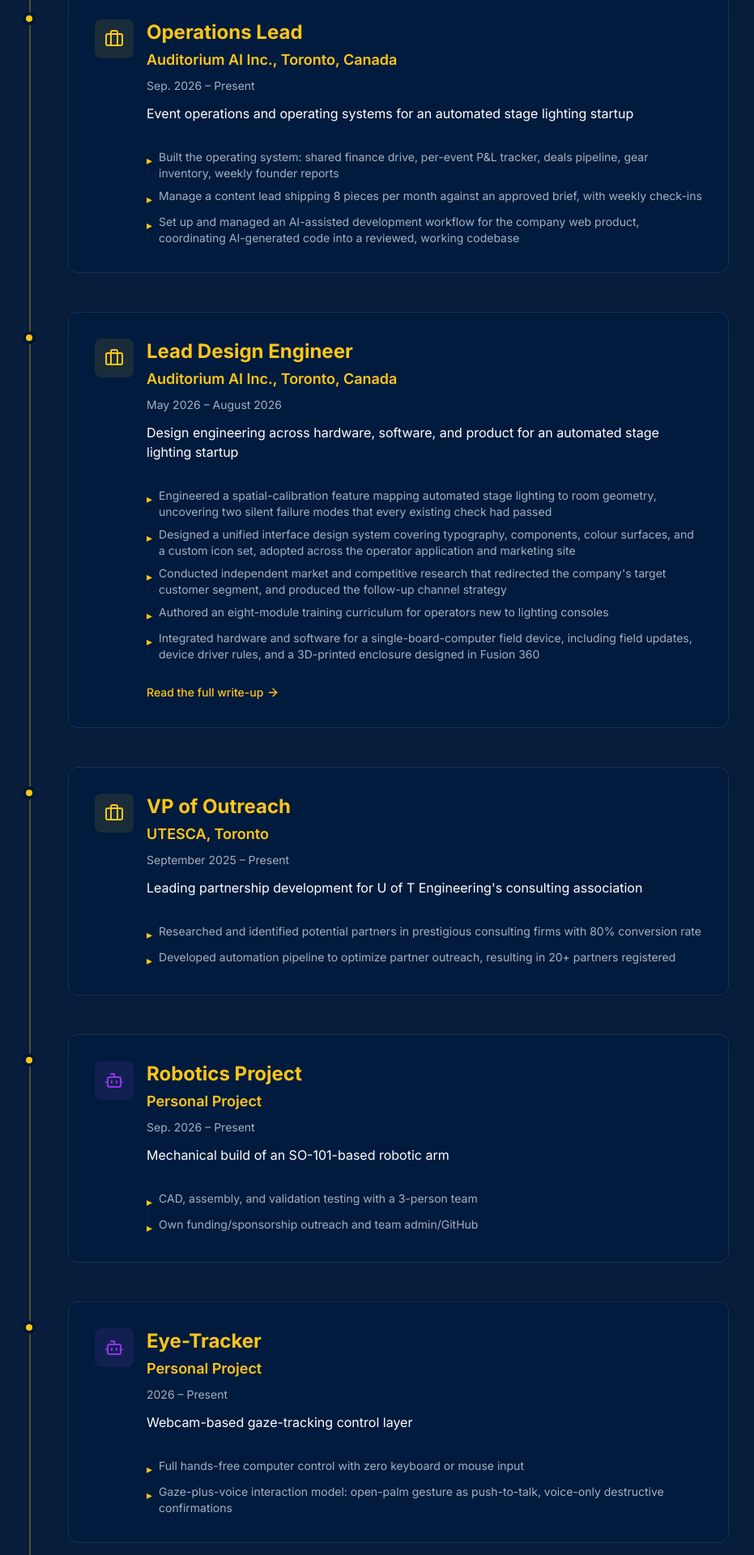
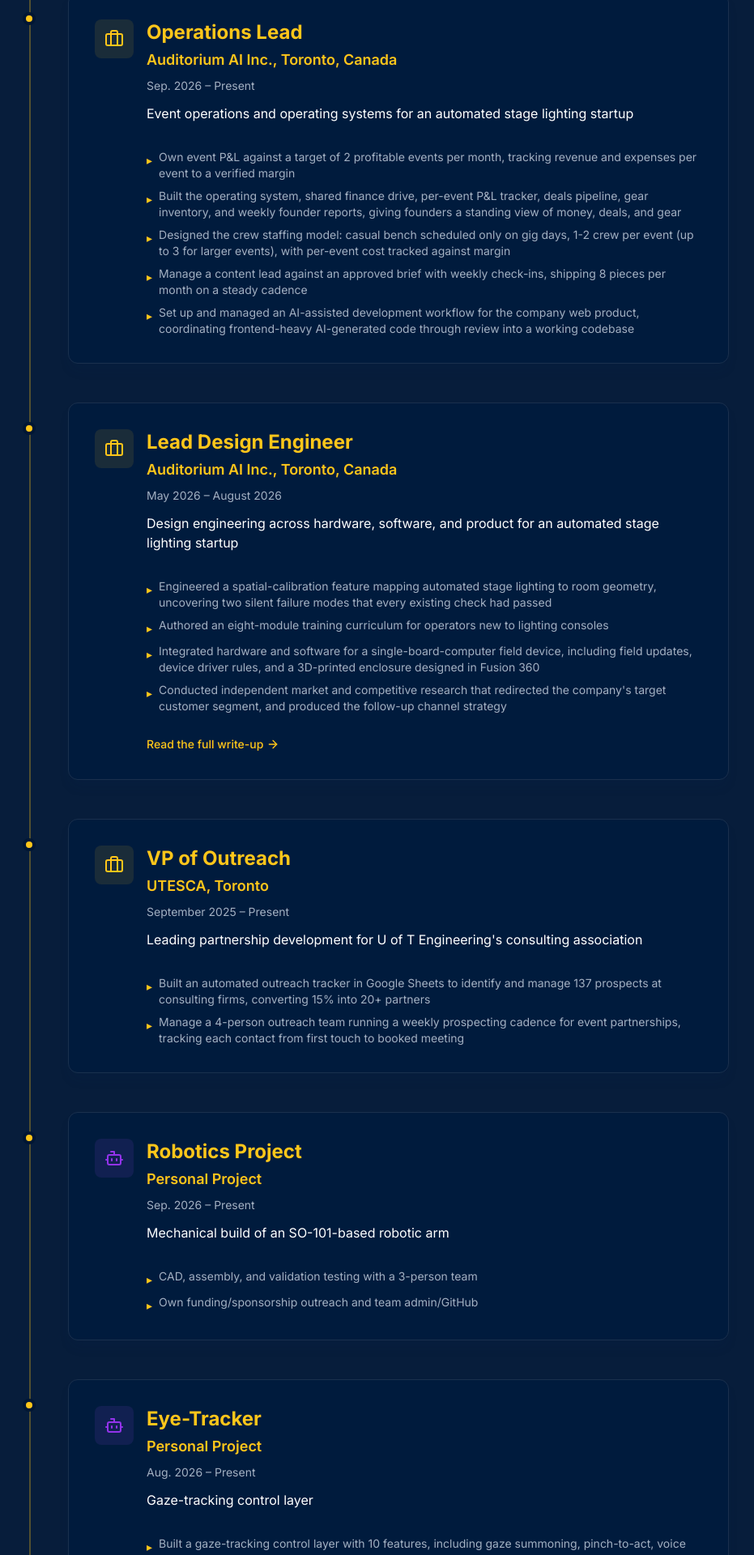
Before and after one commit to johnny-auditoriumAI/johnny-carvalho, a React (Vite) app: page / in a window 1280 px wide. Shown: the part 2508-4428 px from the top of the page at 81% size, without its empty margins (188-1119 px from the left). Built offline with nearby package versions, Linux system fonts and the light colour scheme; the HTML template or start-up script is replaced by a standard one.

Commit message:
Sync Experience bullets with resume bank: UTESCA 15%, eye-tracker 10 features, remove unverified design-system claim

```diff
--- a/src/components/Experience.tsx
+++ b/src/components/Experience.tsx
@@ -35,14 +35,18 @@ const Experience = () => {
         : "Event operations and operating systems for an automated stage lighting startup",
       highlights: language === "pt"
         ? [
-            "Construí o sistema operacional: drive financeiro compartilhado, rastreador de P&L por evento, pipeline de negócios, inventário de equipamentos e relatórios semanais aos fundadores",
-            "Gerencio uma líder de conteúdo que entrega 8 peças por mês com base em brief aprovado, com check-ins semanais",
-            "Configurei e gerenciei um fluxo de desenvolvimento assistido por IA para o produto web da empresa, coordenando código gerado por IA em uma base de código revisada e funcional"
+            "Responsável pelo P&L dos eventos com meta de 2 eventos lucrativos por mês, acompanhando receita e despesas por evento até uma margem verificada",
+            "Construí o sistema operacional: drive financeiro compartilhado, rastreador de P&L por evento, pipeline de negócios, inventário de equipamentos e relatórios semanais aos fundadores, dando aos fundadores uma visão permanente de dinheiro, negócios e equipamentos",
+            "Desenhei o modelo de escalação da equipe: banco de talentos casual escalado apenas nos dias de evento, 1-2 membros por evento (até 3 para eventos maiores), com custo por evento acompanhado em relação à margem",
+            "Gerencio uma líder de conteúdo com base em brief aprovado e check-ins semanais, entregando 8 peças por mês em cadência constante",
+            "Configurei e gerenciei um fluxo de desenvolvimento assistido por IA para o produto web da empresa, coordenando código gerado por IA com foco em frontend por meio de revisão até uma base de código funcional"
           ]
         : [
-            "Built the operating system: shared finance drive, per-event P&L tracker, deals pipeline, gear inventory, weekly founder reports",
-            "Manage a content lead shipping 8 pieces per month against an approved brief, with weekly check-ins",
-            "Set up and managed an AI-assisted development workflow for the company web product, coordinating AI-generated code into a reviewed, working codebase"
+            "Own event P&L against a target of 2 profitable events per month, tracking revenue and expenses per event to a verified margin",
+            "Built the operating system, shared finance drive, per-event P&L tracker, deals pipeline, gear inventory, and weekly founder reports, giving founders a standing view of money, deals, and gear",
+            "Designed the crew staffing model: casual bench scheduled only on gig days, 1-2 crew per event (up to 3 for larger events), with per-event cost tracked against margin",
+            "Manage a content lead against an approved brief with weekly check-ins, shipping 8 pieces per month on a steady cadence",
+            "Set up and managed an AI-assisted development workflow for the company web product, coordinating frontend-heavy AI-generated code through review into a working codebase"
           ]
     },
     {
@@ -56,17 +60,15 @@ const Experience = () => {
       highlights: language === "pt"
         ? [
             "Desenvolvi um recurso de calibração espacial que mapeia iluminação cênica automatizada à geometria da sala, revelando dois modos de falha silenciosos que todas as verificações existentes haviam aprovado",
-            "Projetei um design system de interface unificado abrangendo tipografia, componentes, superfícies de cor e um conjunto de ícones próprio, adotado no aplicativo do operador e no site de marketing",
-            "Conduzi pesquisa independente de mercado e concorrência que redirecionou o segmento de clientes-alvo da empresa, e produzi a estratégia de canais subsequente",
             "Escrevi um currículo de treinamento de oito módulos para operadores iniciantes em mesas de iluminação",
-            "Integrei hardware e software para um dispositivo de campo baseado em single-board computer, incluindo atualizações em campo, regras de driver de dispositivo e um invólucro impresso em 3D projetado no Fusion 360"
+            "Integrei hardware e software para um dispositivo de campo baseado em single-board computer, incluindo atualizações em campo, regras de driver de dispositivo e um invólucro impresso em 3D projetado no Fusion 360",
+            "Conduzi pesquisa independente de mercado e concorrência que redirecionou o segmento de clientes-alvo da empresa, e produzi a estratégia de canais subsequente"
           ]
         : [
             "Engineered a spatial-calibration feature mapping automated stage lighting to room geometry, uncovering two silent failure modes that every existing check had passed",
-            "Designed a unified interface design system covering typography, components, colour surfaces, and a custom icon set, adopted across the operator application and marketing site",
-            "Conducted independent market and competitive research that redirected the company's target customer segment, and produced the follow-up channel strategy",
             "Authored an eight-module training curriculum for operators new to lighting consoles",
-            "Integrated hardware and software for a single-board-computer field device, including field updates, device driver rules, and a 3D-printed enclosure designed in Fusion 360"
+            "Integrated hardware and software for a single-board-computer field device, including field updates, device driver rules, and a 3D-printed enclosure designed in Fusion 360",
+            "Conducted independent market and competitive research that redirected the company's target customer segment, and produced the follow-up channel strategy"
           ],
       route: "/projects/auditorium-ai"
     },
@@ -80,12 +82,12 @@ const Experience = () => {
         : "Leading partnership development for U of T Engineering's consulting association",
       highlights: language === "pt"
         ? [
-            "Pesquisei e identifiquei potenciais parceiros em prestigiosas consultorias com taxa de conversão de 80%",
-            "Desenvolvi pipeline de automação para otimizar divulgação de parceiros, resultando em 20+ parceiros registrados"
+            "Construí um rastreador de divulgação automatizado no Google Sheets para identificar e gerenciar 137 potenciais parceiros em consultorias, convertendo 15% em 20+ parceiros",
+            "Gerencio uma equipe de divulgação de 4 pessoas com cadência semanal de prospecção para parcerias em eventos, acompanhando cada contato do primeiro toque à reunião agendada"
           ]
         : [
-            "Researched and identified potential partners in prestigious consulting firms with 80% conversion rate",
-            "Developed automation pipeline to optimize partner outreach, resulting in 20+ partners registered"
+            "Built an automated outreach tracker in Google Sheets to identify and manage 137 prospects at consulting firms, converting 15% into 20+ partners",
+            "Manage a 4-person outreach team running a weekly prospecting cadence for event partnerships, tracking each contact from first touch to booked meeting"
           ]
     },
     {
@@ -110,18 +112,18 @@ const Experience = () => {
       type: "extracurricular",
       title: "Eye-Tracker",
       organization: language === "pt" ? "Projeto Pessoal" : "Personal Project",
-      period: "2026 – Present",
+      period: language === "pt" ? "Ago. 2026 – Presente" : "Aug. 2026 – Present",
       description: language === "pt"
-        ? "Camada de controle por rastreamento de olhar via webcam"
-        : "Webcam-based gaze-tracking control layer",
+        ? "Camada de controle por rastreamento de olhar"
+        : "Gaze-tracking control layer",
       highlights: language === "pt"
         ? [
-            "Controle total do computador sem as mãos, sem teclado ou mouse",
-            "Modelo de interação olhar + voz: gesto de palma aberta como push-to-talk, confirmações destrutivas apenas por voz"
+            "Construí uma camada de controle por rastreamento de olhar com 10 recursos, incluindo invocação por olhar, agir por pinça, atuação por voz e rastreamento ocular por pupila/reflexo montado na cabeça, permitindo controle do computador sem as mãos, sem teclado ou mouse",
+            "Desenhei o modelo de interação olhar + voz: gesto de palma aberta como push-to-talk, confirmações destrutivas apenas por voz e tutorial guiado por olhar/voz na primeira execução"
           ]
         : [
-            "Full hands-free computer control with zero keyboard or mouse input",
-            "Gaze-plus-voice interaction model: open-palm gesture as push-to-talk, voice-only destructive confirmations"
+            "Built a gaze-tracking control layer with 10 features, including gaze summoning, pinch-to-act, voice actuation, and head-mounted pupil/glint eye tracking, delivering hands-free computer control with zero keyboard or mouse input",
+            "Designed the gaze-plus-voice interaction model: open-palm gesture as push-to-talk, voice-only destructive confirmations, and a gaze/voice guided first-run tutorial"
           ]
     },
     {
@@ -154,11 +156,11 @@ const Experience = () => {
         : "Data analysis and automation for Brazil's largest chocolate franchise",
       highlights: language === "pt"
         ? [
-            "Participei de análise de dados de publicidade e conversão, alcançando 10.000+ clientes",
+            "Analisei dados de publicidade e conversão cobrindo 10.000+ clientes",
             "Desenvolvi ferramenta Python para automatizar organização de dados, alcançando 98% de aumento de eficiência"
           ]
         : [
-            "Participated in advertising and conversion data analysis, reaching 10,000+ customers",
+            "Analyzed advertising and conversion data covering 10,000+ customers",
             "Developed Python tool to automate data organization, achieving 98% efficiency increase"
           ]
     },
@@ -172,14 +174,16 @@ const Experience = () => {
         : "Led robotics competition team in both simulation and practical categories",
       highlights: language === "pt"
         ? [
-            "Projetei e programei código C# para categoria de simulação, alcançando posição final top 5",
-            "Manufaturei PCB personalizado, circuitos e sistema de resgate de vítimas com visão computacional",
-            "Responsável por detecção de obstáculos e seguimento de caminho para categoria prática"
+            "Projetei e programei o código de simulação em C#, ficando entre os 5 melhores nacionalmente",
+            "Projetei e manufaturei o PCB personalizado, os circuitos e o módulo de visão de resgate do robô, entregando o hardware para a participação na categoria prática",
+            "Construí sistemas embarcados em vários robôs de competição com Arduino, ESP32 e Raspberry Pi, entregando integração de sensores e controle de motores para robôs de competição",
+            "Liderei uma equipe de 3-5 pessoas como engenheiro chefe em design, construção e competição, competindo em 5 competições durante o ensino médio"
           ]
         : [
-            "Designed and programmed C# code for simulation category, achieving top 5 final position",
-            "Manufactured custom PCB, circuitry, and victim rescue system with computer vision",
-            "Responsible for obstacle detection and path-following for practical category"
+            "Designed and programmed the C# simulation code, placing top 5 nationally",
+            "Designed and manufactured the robot's custom PCB, circuitry, and rescue vision module, delivering the hardware for the team's practical-category entry",
+            "Built embedded systems across multiple robotics builds on Arduino, ESP32, and Raspberry Pi, delivering sensor integration and motor control for competition robots",
+            "Led a 3-5 person team as chief engineer across design, build, and competition, competing in 5 competitions over high school"
           ]
     },
     {
```
